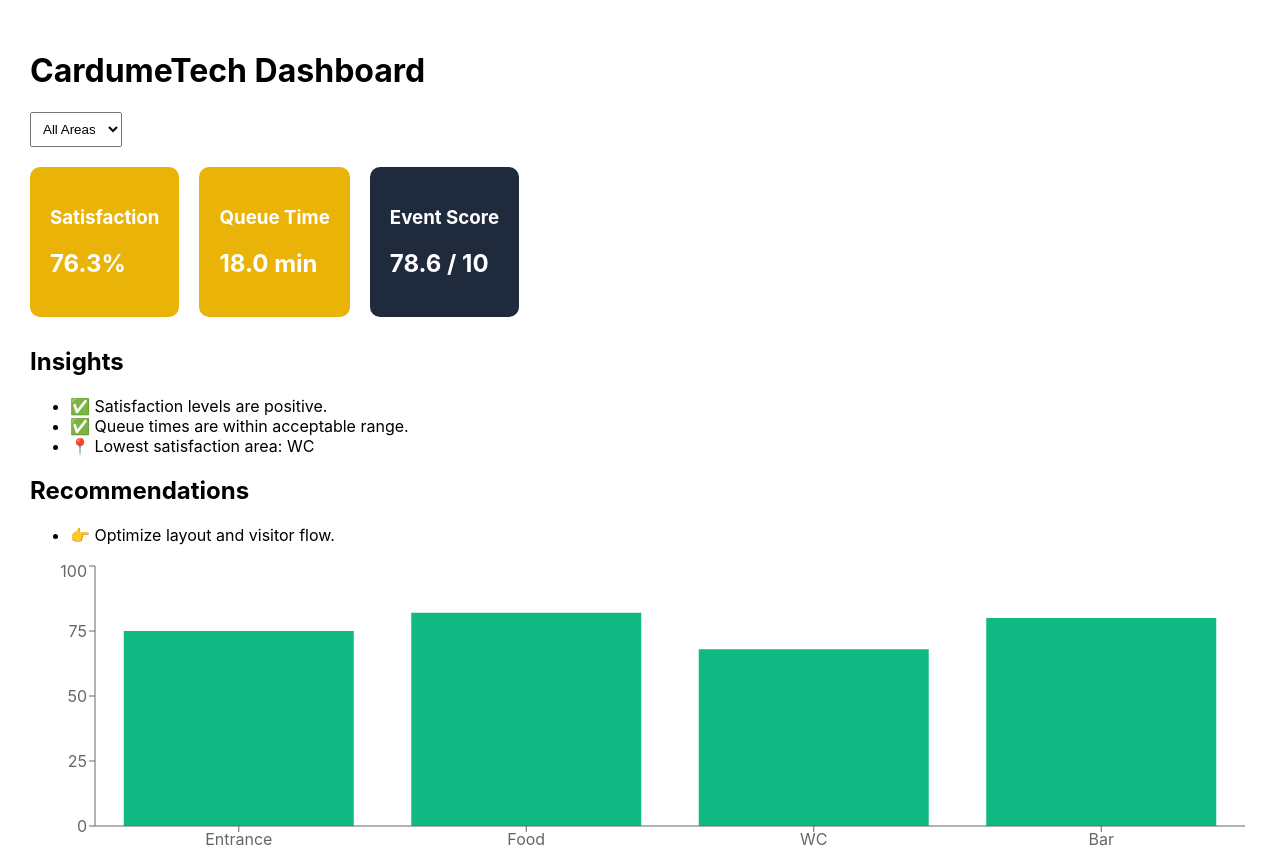
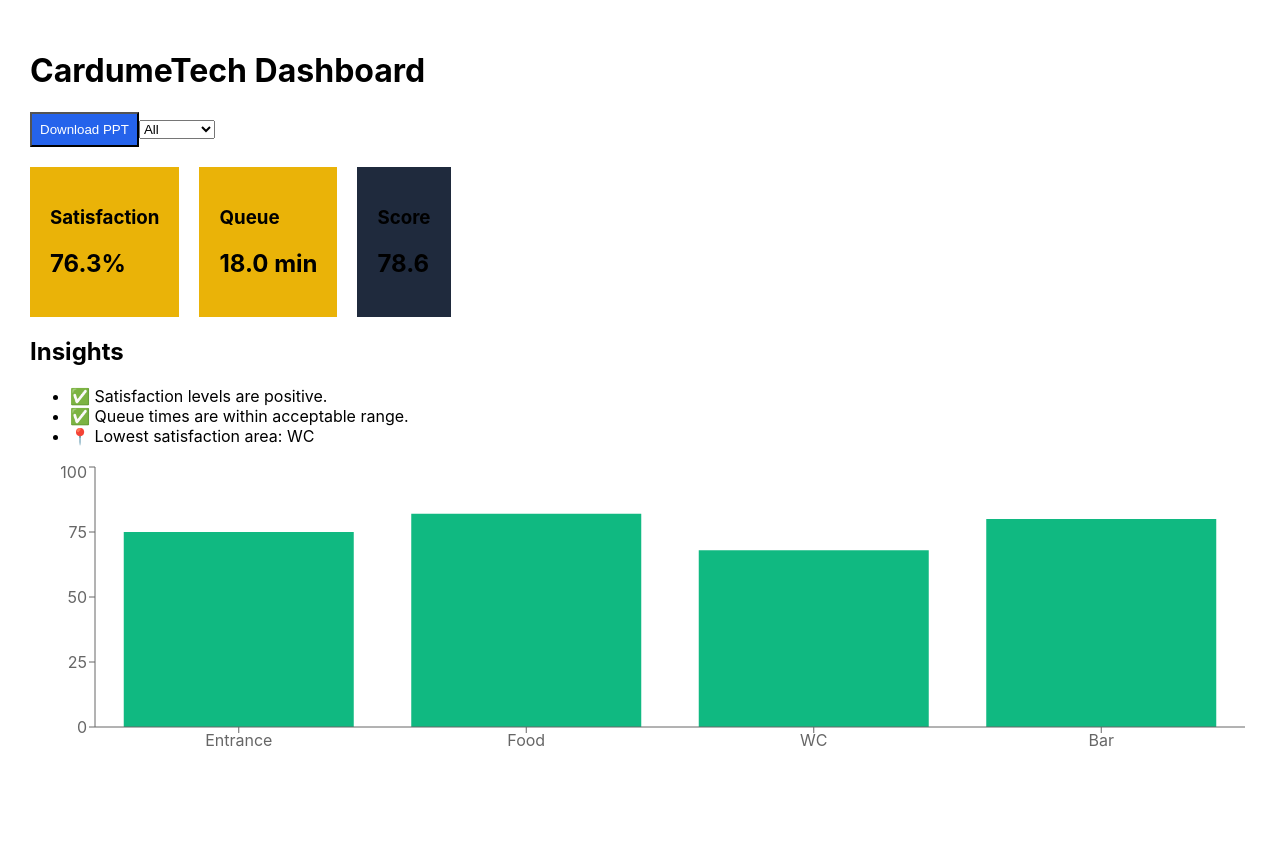
Before and after one commit to DSunaitis/cardumetech-dashboard, a React (Create React App) app: page / in a window 1280 px wide. Shown: the top 848 px of the page. After the commit the page ends 800 px from the top, so only its background shows below. Built offline with nearby package versions, Linux system fonts and the light colour scheme.

Commit message:
final fix JSX

```diff
--- a/package.json
+++ b/package.json
@@ -7,6 +7,7 @@
     "@testing-library/jest-dom": "^6.9.1",
     "@testing-library/react": "^16.3.2",
     "@testing-library/user-event": "^13.5.0",
+    "pptxgenjs": "^4.0.1",
     "react": "^19.2.7",
     "react-dom": "^19.2.7",
     "react-scripts": "5.0.1",
--- a/src/App.js
+++ b/src/App.js
@@ -1,5 +1,6 @@
 import { useState } from "react";
 import { BarChart, Bar, XAxis, YAxis, Tooltip, ResponsiveContainer } from "recharts";
+import PptxGenJS from "pptxgenjs";
 
 const data = [
   { area: "Entrance", satisfaction: 75, queue: 35 },
@@ -18,11 +19,11 @@
       : data.filter(item => item.area === selectedArea);
 
   const avgSatisfaction =
-    filteredData.reduce((sum, item) => sum + Number(item.satisfaction), 0) /
+    filteredData.reduce((sum, item) => sum + item.satisfaction, 0) /
     filteredData.length;
 
   const avgQueue =
-    filteredData.reduce((sum, item) => sum + Number(item.queue), 0) /
+    filteredData.reduce((sum, item) => sum + item.queue, 0) /
     filteredData.length;
 
   const eventScore = (
@@ -75,16 +76,43 @@
     let recs = [];
 
     if (avgQueue > 20) {
-      recs.push("👉 Increase staff or service points to reduce queues.");
+      recs.push("👉 Increase staff or service points.");
     }
 
     if (avgSatisfaction < 75) {
-      recs.push("👉 Improve key touchpoints such as entry and facilities.");
+      recs.push("👉 Improve key touchpoints.");
     }
 
-    recs.push("👉 Optimize layout and visitor flow.");
+    recs.push("👉 Optimize visitor flow.");
 
     return recs;
+  };
+
+  // ✅ EXPORT PPT
+  const exportToPPT = () => {
+    let pptx = new PptxGenJS();
+
+    let slide1 = pptx.addSlide();
+    slide1.addText("Event Report", { x: 1, y: 1, fontSize: 24 });
+    slide1.addText("CardumeTech", { x: 1, y: 2 });
+
+    let slide2 = pptx.addSlide();
+    slide2.addText(`Satisfaction: ${avgSatisfaction.toFixed(1)}%`, { x: 1, y: 1 });
+    slide2.addText(`Queue: ${avgQueue.toFixed(1)} min`, { x: 1, y: 1.5 });
+
+    let slide3 = pptx.addSlide();
+    slide3.addText("Insights", { x: 1, y: 0.5 });
+    generateInsight().forEach((i, idx) => {
+      slide3.addText(i, { x: 1, y: 1 + idx * 0.5 });
+    });
+
+    let slide4 = pptx.addSlide();
+    slide4.addText("Recommendations", { x: 1, y: 0.5 });
+    generateRecommendations().forEach((r, idx) => {
+      slide4.addText(r, { x: 1, y: 1 + idx * 0.5 });
+    });
+
+    pptx.writeFile("Report.pptx");
   };
 
   return (
@@ -92,13 +120,18 @@
 
       <h1>CardumeTech Dashboard</h1>
 
+      {/* BOTÃO PPT */}
+      <button onClick={exportToPPT}
+        style={{ marginBottom: 20, padding: 8, background: "#2563eb", color: "white" }}>
+        Download PPT
+      </button>
+
       {/* FILTER */}
       <select
         value={selectedArea}
         onChange={(e) => setSelectedArea(e.target.value)}
-        style={{ marginBottom: 20, padding: 8 }}
       >
-        <option value="All">All Areas</option>
+        <option value="All">All</option>
         <option value="Entrance">Entrance</option>
         <option value="Food">Food</option>
         <option value="WC">WC</option>
@@ -106,36 +139,21 @@
       </select>
 
       {/* KPIs */}
-      <div style={{ display: "flex", gap: 20, marginBottom: 30 }}>
+      <div style={{ display: "flex", gap: 20 }}>
 
-        <div style={{
-          backgroundColor: getColor(avgSatisfaction, "satisfaction"),
-          color: "white",
-          padding: 20,
-          borderRadius: 10
-        }}>
+        <div style={{ background: getColor(avgSatisfaction, "satisfaction"), padding: 20 }}>
           <h3>Satisfaction</h3>
           <h2>{avgSatisfaction.toFixed(1)}%</h2>
         </div>
 
-        <div style={{
-          backgroundColor: getColor(avgQueue, "queue"),
-          color: "white",
-          padding: 20,
-          borderRadius: 10
-        }}>
-          <h3>Queue Time</h3>
+        <div style={{ background: getColor(avgQueue, "queue"), padding: 20 }}>
+          <h3>Queue</h3>
           <h2>{avgQueue.toFixed(1)} min</h2>
         </div>
 
-        <div style={{
-          backgroundColor: "#1f2a3d",
-          color: "white",
-          padding: 20,
-          borderRadius: 10
-        }}>
-          <h3>Event Score</h3>
-          <h2>{eventScore} / 10</h2>
+        <div style={{ background: "#1f2a3d", padding: 20 }}>
+          <h3>Score</h3>
+          <h2>{eventScore}</h2>
         </div>
 
       </div>
@@ -143,20 +161,10 @@
       {/* INSIGHTS */}
       <h2>Insights</h2>
       <ul>
-        {generateInsight().map((i, idx) => (
-          <li key={idx}>{i}</li>
-        ))}
+        {generateInsight().map((i, idx) => <li key={idx}>{i}</li>)}
       </ul>
 
-      {/* RECOMMENDATIONS */}
-      <h2>Recommendations</h2>
-      <ul>
-        {generateRecommendations().map((r, idx) => (
-          <li key={idx}>{r}</li>
-        ))}
-      </ul>
-
-      {/* CHART 1 */}
+      {/* CHART */}
       <ResponsiveContainer width="100%" height={300}>
         <BarChart data={filteredData}>
           <XAxis dataKey="area" />
@@ -166,18 +174,7 @@
         </BarChart>
       </ResponsiveContainer>
 
-      {/* CHART 2 */}
-      <h2 style={{ marginTop: 40 }}>Queue Time</h2>
-
-      <ResponsiveContainer width="100%" height={300}>
-        <BarChart data={filteredData}>
-          <XAxis dataKey="area" />
-          <YAxis />
-          <Tooltip />
-          <Bar dataKey="queue" fill="#ef4444" />
-        </BarChart>
-      </ResponsiveContainer>
-
     </div>
   );
 }
+``
```
Also changed, not shown: 1 other file (tests, documents, lock files or other folders).
